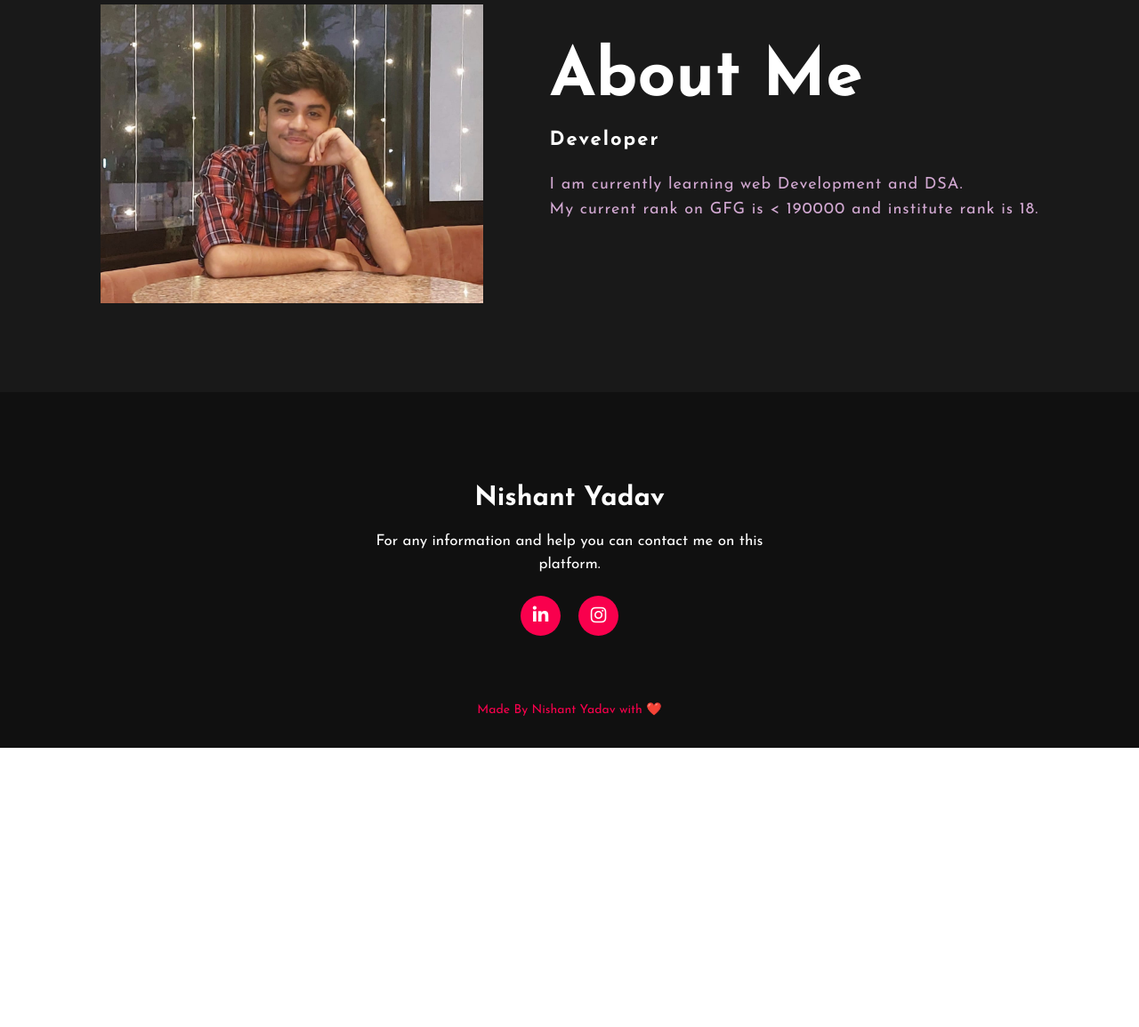
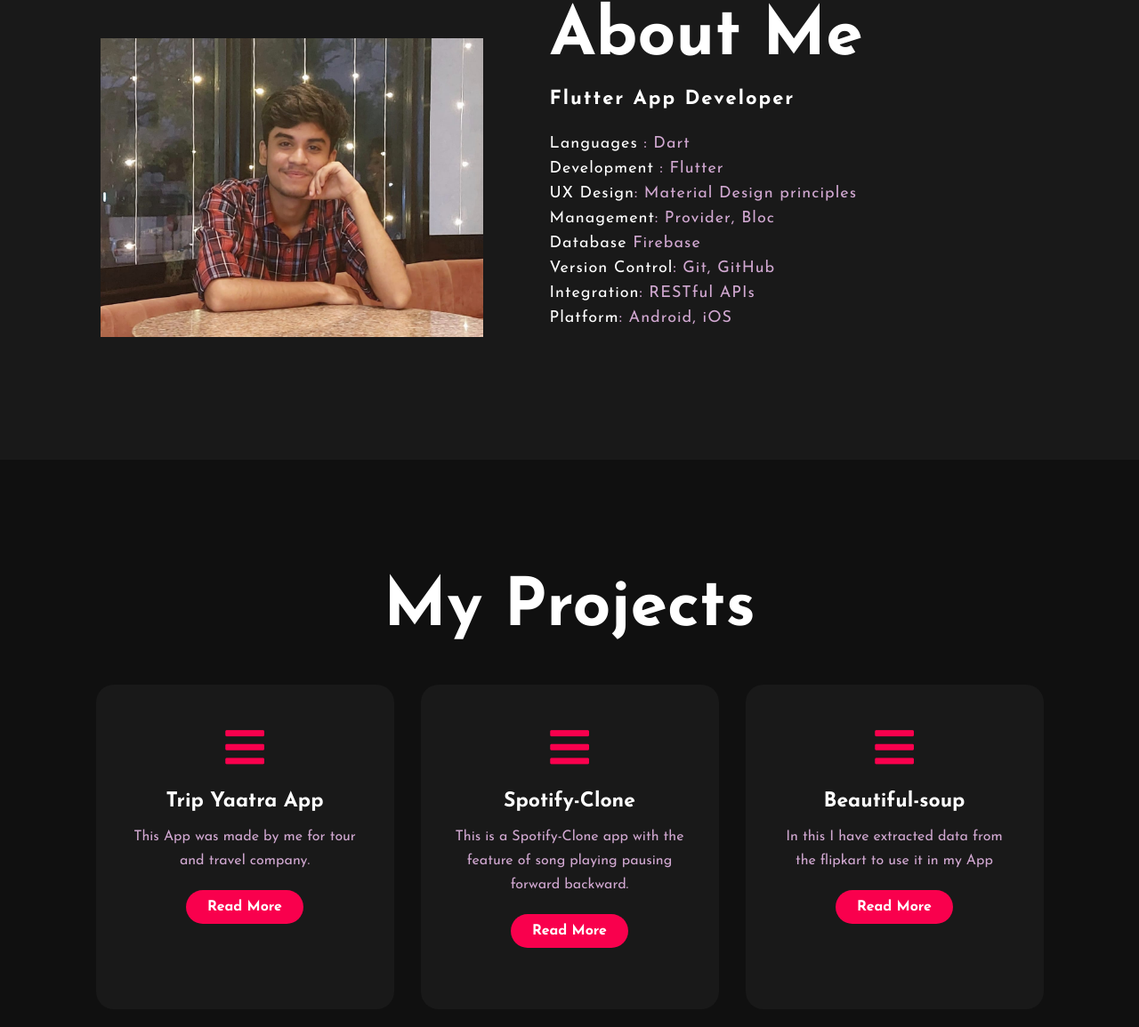
Before and after one commit to Nishant717/Portfolio, a plain HTML site: page index.html in a window 1280 px wide. Shown: the part 895-2050 px from the top of the page at 89% size. Before the commit the page ends 1736 px from the top, so only its background shows below. Drawn offline with Linux system fonts and the light colour scheme.

Commit message:
Update index.html

```diff
--- a/index.html
+++ b/index.html
@@ -1,5 +1,6 @@
 <!DOCTYPE html>
 <html>
+
 <head>
   <title>Portfolio website</title>
   <link rel="stylesheet" type="text/css" href="style.css" />
@@ -7,134 +8,127 @@
   <link rel="preconnect" href="https://fonts.gstatic.com" />
   <link
     href="https://fonts.googleapis.com/css2?family=Josefin+Sans:ital,wght@0,100;0,200;0,300;0,400;0,500;0,600;0,700;1,100;1,200;1,300;1,400;1,500;1,600;1,700&display=swap"
-      rel="stylesheet"
-    />
+    rel="stylesheet" />
 
-    <link
-      rel="stylesheet"
-      href="https://cdnjs.cloudflare.com/ajax/libs/font-awesome/5.15.3/css/all.min.css"
+  <link rel="stylesheet" href="https://cdnjs.cloudflare.com/ajax/libs/font-awesome/5.15.3/css/all.min.css"
     integrity="sha512-iBBXm8fW90+nuLcSKlbmrPcLa0OT92xO1BIsZ+ywDWZCvqsWgccV3gFoRBv0z+8dLJgyAHIhR35VZc2oM/gI1w=="
-      crossorigin="anonymous"
-      referrerpolicy="no-referrer"
-    />
+    crossorigin="anonymous" referrerpolicy="no-referrer" />
 </head>
+
 <body>
-    <!----hero Section start---->
+
 
   <div class="hero">
     <nav>
-        <h2 class="logo">Portfo<span>lio</span></h2>
+      <!-- <h2 class="logo">Portfo<span>lio</span></h2> -->
       <ul>
         <li type="button" class="homebtn">Home</li>
+        <a href="#about" style="text-decoration: none;">
           <li type="button" class="aboutbtn">About Me</li>
-          <!-- <li><a href="#">Services</a></li> -->
-          <!-- <li type="button" class="">Skills</></li> -->
-          <!-- <li type="button" class="contactbtn">Contact Me</li> -->
+        </a>
+        <a href="#projects" style="text-decoration: none;">
+          <li type="button" class="servicebtn">Projects</li>
+        </a>
+
       </ul>
-        <!-- <a href="#" class="btn">Subscribe</a> -->
+
     </nav>
 
     <div class="content">
       <h4>Hello, my name is</h4>
       <h1>Nishant <span>Yadav</span></h1>
       <h3>
-          I'am a Web Developer and an enthusiast Data structure and Algorithm
-          learner.
+        Dedicated and skilled Flutter app developer <br> with experience of creating efficient mobile
+        applications.<br> Seeking opportunities to contribute my expertise in Flutter development to a dynamic team.
       </h3>
-        <!-- <div class="newslatter">
-				<form>
-					<input type="email" name="email" id="mail" placeholder="Enter Your Email">
-					<input type="submit" name="submit" value="Lets Start">
 
-				</form>
-			</div> -->
     </div>
   </div>
 
-    <!----About section start---->
+  <a id="about"></a>
   <section class="about">
     <div class="main">
       <img src="imageindex.jpeg" />
       <div class="about-text">
         <h2>About Me</h2>
-          <h5>Developer</h5>
-          <!-- <p>I am a front-end web developer. I can provide clean code and pixel perfect design. I also make the website more & more interactive with web animations.I can provide clean code and pixel perfect design. I also make the website more & more interactive with web animations.A responsive design makes your website accessible to all users, regardless of their device.</p> -->
+        <h5> Flutter App Developer</h5>
+
         <p>
-            I am currently learning web Development and DSA.<br />My current
-            rank on GFG is < 190000 and institute rank is 18.
+
+          <span style="color: white;">Languages</span> : Dart<br>
+          <span style="color: white;">Development</span> : Flutter<br>
+          <span style="color: white;">UX Design</span>: Material Design principles<br>
+          <span style="color: white;">Management</span>: Provider, Bloc<br>
+          <span style="color: white">Database</span> Firebase<br>
+          <span style="color: white;">Version Control</span>: Git, GitHub<br>
+          <span style="color: white;">Integration</span>: RESTful APIs<br>
+
+          <span style="color: white;">Platform</span>: Android, iOS<br>
         </p>
-          <!-- <button type="button">Let's Talk</button> -->
+
       </div>
     </div>
   </section>
 
-    <!-----service section start----------->
-    <!-- <div class="service">
+  <a href="" id="projects"></a>
+  <section class="service ">
     <div class="title">
-			<h2>Our Services</h2>
+      <h2>My Projects</h2>
     </div>
 
     <div class="box">
       <div class="card">
         <i class="fas fa-bars"></i>
-				<h5>Web Development</h5>
+        <h5>Trip Yaatra App</h5>
         <div class="pra">
-					<p>Every website should be built with two primary goals: Firstly, it needs to work across all devices. Secondly, it needs to be fast as possible.</p>
+          <p>This App was made by me for tour and travel company.</p>
 
           <p style="text-align: center;">
-						<a class="button" href="#">Read More</a>
+            <a class="button" href="https://github.com/Nishant717/Trip-Yaatra">Read More</a>
           </p>
         </div>
       </div>
 
       <div class="card">
-				<i class="far fa-user"></i>
-				<h5>Web Development</h5>
+        <!-- <i class="far fa-user"></i> -->
+        <i class="fas fa-bars"></i>
+        <h5>Spotify-Clone</h5>
         <div class="pra">
-					<p>Every website should be built with two primary goals: Firstly, it needs to work across all devices. Secondly, it needs to be fast as possible.</p>
+          <p>This is a Spotify-Clone app with the feature of song playing pausing forward backward.</p>
 
           <p style="text-align: center;">
-						<a class="button" href="#">Read More</a>
+            <a class="button" href="https://github.com/Nishant717/Spotify-Clone">Read More</a>
           </p>
         </div>
       </div>
 
       <div class="card">
-				<i class="far fa-bell"></i>
-				<h5>Web Development</h5>
+        <!-- <i class="far fa-bell"></i> -->
+        <i class="fas fa-bars"></i>
+        <h5>Beautiful-soup</h5>
         <div class="pra">
-					<p>Every website should be built with two primary goals: Firstly, it needs to work across all devices. Secondly, it needs to be fast as possible.</p>
+          <p>In this I have extracted data from the flipkart to use it in my App</p>
 
           <p style="text-align: center;">
-						<a class="button" href="#">Read More</a>
+            <a class="button" href="https://github.com/Nishant717/Beautiful-soup">Read More</a>
           </p>
         </div>
       </div>
     </div>
-	</div> -->
+  </section>
 
-    <!-- ----Contact Me------>
-    <!-- <div class="contact-me">
-		<p>Let Me Get You A Beautiful Website.</p>
-		<a class="button-two" href="#">Hire Me</a>
-	</div> -->
 
-    <!-- ------footer start------- -->
   <footer>
 
     <p>Nishant Yadav</p>
     <p>For any information and help you can contact me on this platform.</p>
     <div class="social">
-        <a href="https://www.linkedin.com/in/yadvnishant/"
-          ><i class="fab fa-linkedin-in"></i
-        ></a>
-        <a href="https://www.instagram.com/yadv_nishant/"
-          ><i class="fab fa-instagram"></i
-        ></a>
-        <!-- <a href="#"><i class="fab fa-dribbble"></i></a> -->
+      <a href="https://www.linkedin.com/in/yadvnishant/"><i class="fab fa-linkedin-in"></i></a>
+      <a href="https://www.instagram.com/yadv_nishant/"><i class="fab fa-instagram"></i></a>
+
     </div>
 
-      <p class="end">Made By Nishant Yadav with ❤️</p>
+    <p class="end">CopyRight By Nishant Yadav</p>
   </footer>
   <script>
     let btn = document.querySelector(".aboutbtn");
@@ -149,12 +143,8 @@
     btn1.addEventListener("click", function () {
       el1.scrollIntoView(true);
     });
-    //   let btn2 = document.querySelector(".contactbtn");
-    //   let el2 = document.querySelector(".contact");
 
-    //   btn2.addEventListener("click", function () {
-    //     el2.scrollIntoView(true);
-    //   });
   </script>
 </body>
+
 </html>
```
Lines whose indentation alone changed are shown as unchanged.
